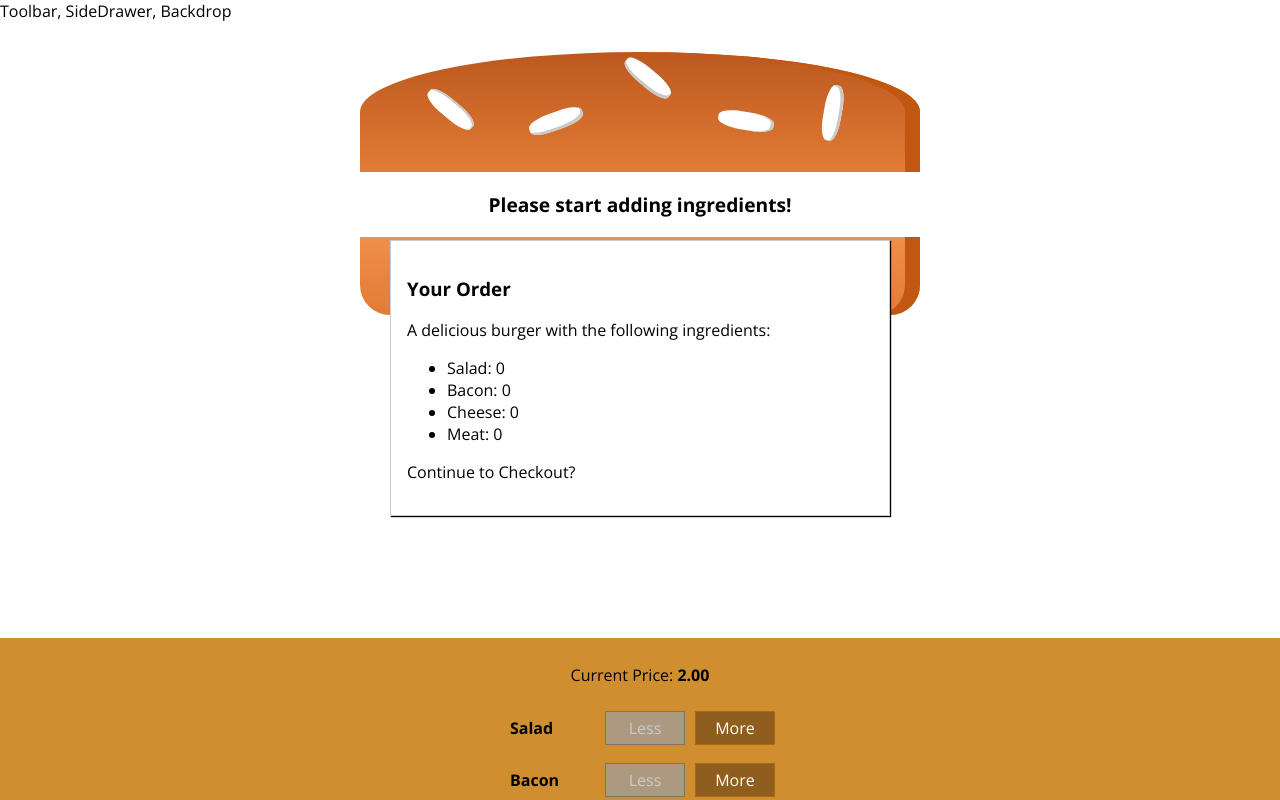
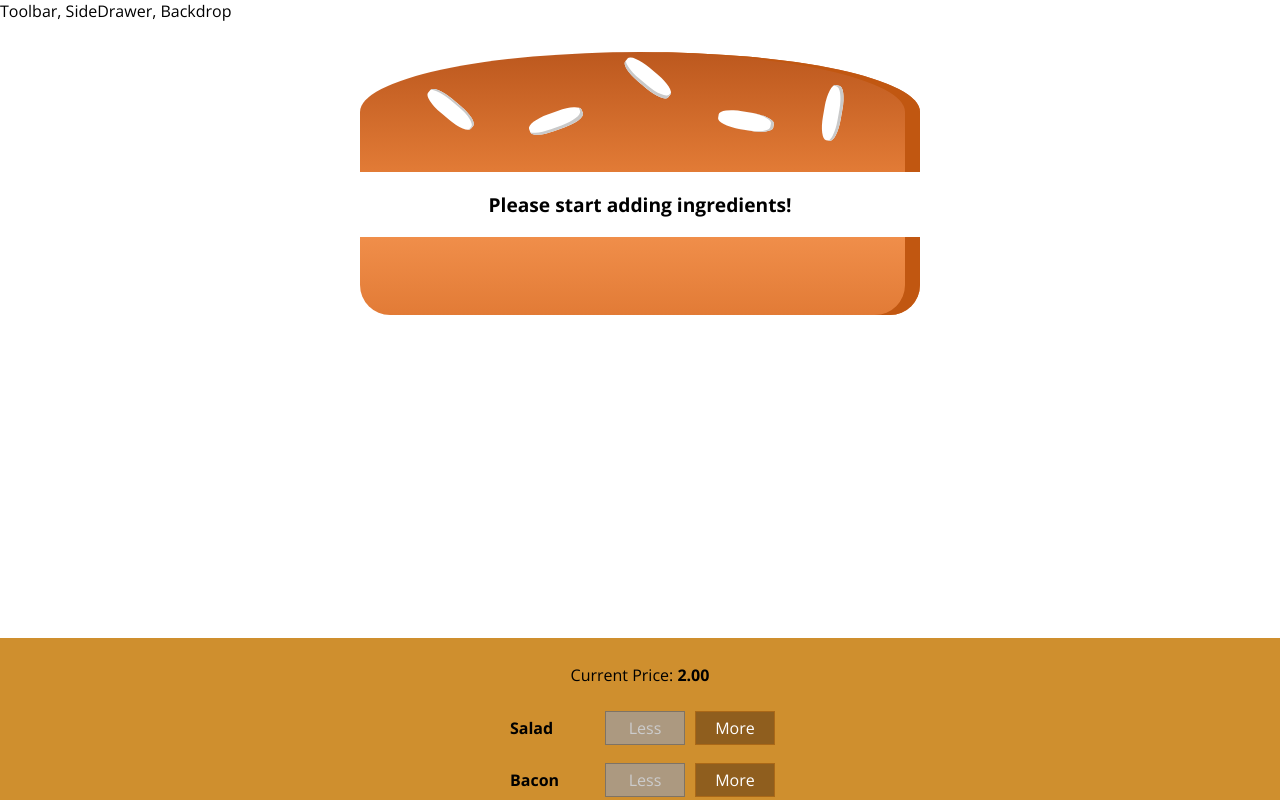
Before and after one commit to tperkes/bb-app, a React app: page / in a window 1280 px wide. Shown: the top 800 px of the page. Built offline with nearby package versions, Linux system fonts and the light colour scheme.

Commit message:
139 completed

```diff
--- a/src/components/Burger/BuildControls/BuildControls.js
+++ b/src/components/Burger/BuildControls/BuildControls.js
@@ -21,7 +21,8 @@
             disabled={props.disabled[ctrl.type]}/> // for logic on added and removed see 133 starting at 5:35, for logic on disabled, see 134 starting at 5:34
         ))}
         <button className={classes.OrderButton}
-                disabled={!props.purchasable}>ORDER NOW</button>
+                disabled={!props.purchasable}
+                onClick={props.ordered}>ORDER NOW</button>
     </div>
 );
 
--- a/src/components/UI/Modal/Modal.js
+++ b/src/components/UI/Modal/Modal.js
@@ -2,7 +2,11 @@
 import classes from './Modal.css';
 
 const modal = (props) => (
-    <div className={classes.Modal}>
+    <div className={classes.Modal}
+        style={{
+            transform: props.show ? 'translateY(0)' : 'translateY(-100vh)',
+            opacity: props.show ? '1' : '0'
+        }}>
         {props.children}
     </div>
 );
--- a/src/containers/BurgerBuilder/BurgerBuilder.js
+++ b/src/containers/BurgerBuilder/BurgerBuilder.js
@@ -23,7 +23,12 @@
         },
 
         totalPrice: 2,
-        purchasable: false
+        purchasable: false,
+        purchasing: false
+    }
+
+    purchaseHandler = () => {
+        this.setState({purchasing: true});
     }
 
     updatePurchasable (ingredients) {
@@ -84,7 +89,7 @@
 
         return (
             <Aux>
-                <Modal>
+                <Modal show={this.state.purchasing}>
                     <OrderSummary ingredients={this.state.ingredients} />
                 </Modal>
                 <Burger ingredients={this.state.ingredients} />
@@ -93,8 +98,8 @@
                     ingredientRemoved={this.removeIngredientHandler}
                     disabled={disabledInfo}
                     purchasable={this.state.purchasable}
+                    ordered={this.purchaseHandler}
                     price={this.state.totalPrice}/>
-
             </Aux>
         );
     }
```
